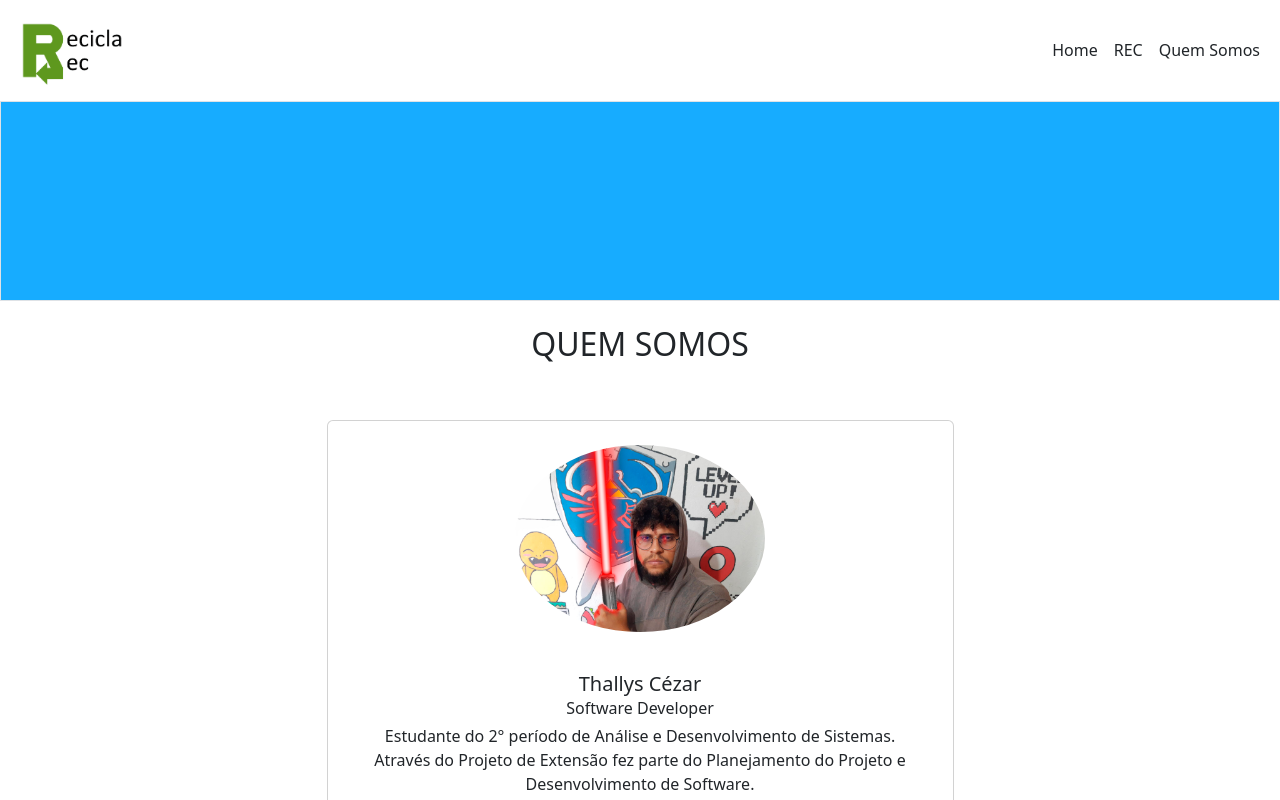
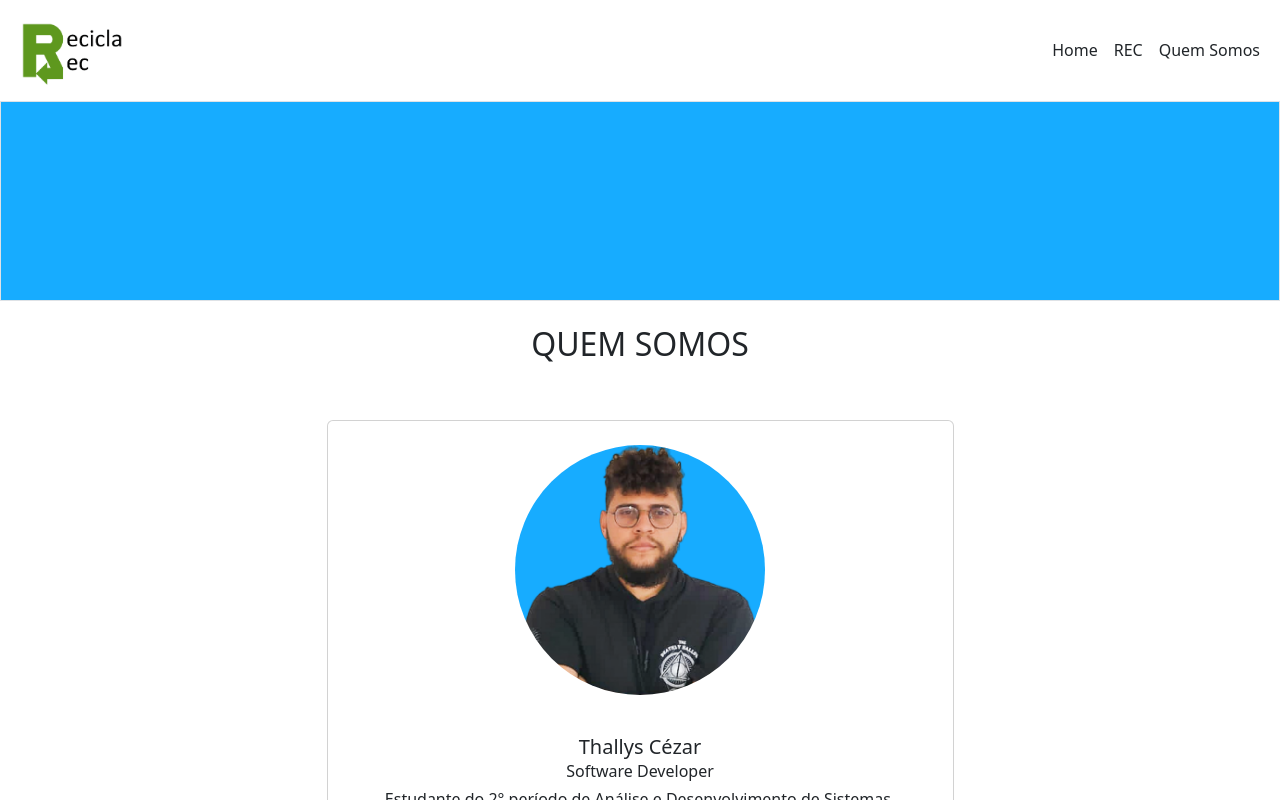
Before and after one commit to ThallysCezar/FaculdadeReciclaRec, a React (Create React App) app: page /quemSomos in a window 1280 px wide. Shown: the top 800 px of the page. Built offline with nearby package versions, Linux system fonts and the light colour scheme.

Commit message:
refactor: img with me

```diff
--- a/public/index.html
+++ b/public/index.html
@@ -1,5 +1,5 @@
 <!DOCTYPE html>
-<html lang="en">
+<html lang="pt-BR">
 
 <head>
   <meta charset="utf-8" />
--- a/src/components/QSInfo/index.tsx
+++ b/src/components/QSInfo/index.tsx
@@ -2,7 +2,7 @@
 import { FaFacebook, FaGithub, FaInstagram, FaLinkedin } from "react-icons/fa";
 import "./assets/style.css";
 
-const eu = require("../../assets/img/agoraSim.png") as string;
+const thallys = require("../../assets/img/Thallys.png") as string;
 const bea = require("../../assets/img/Bea.png") as string;
 
 const QSInfo = () => {
@@ -21,7 +21,7 @@
                         <div className="text-center">
                             <figure>
                             <img
-                                src={eu}
+                                src={thallys}
                                 width="250"
                                 className="rounded-circle"
                                 alt="Imagem de Thallys"
```
Also changed, not shown: src/assets/img/Thallys.png (added), src/assets/img/agoraSim.png (deleted).
